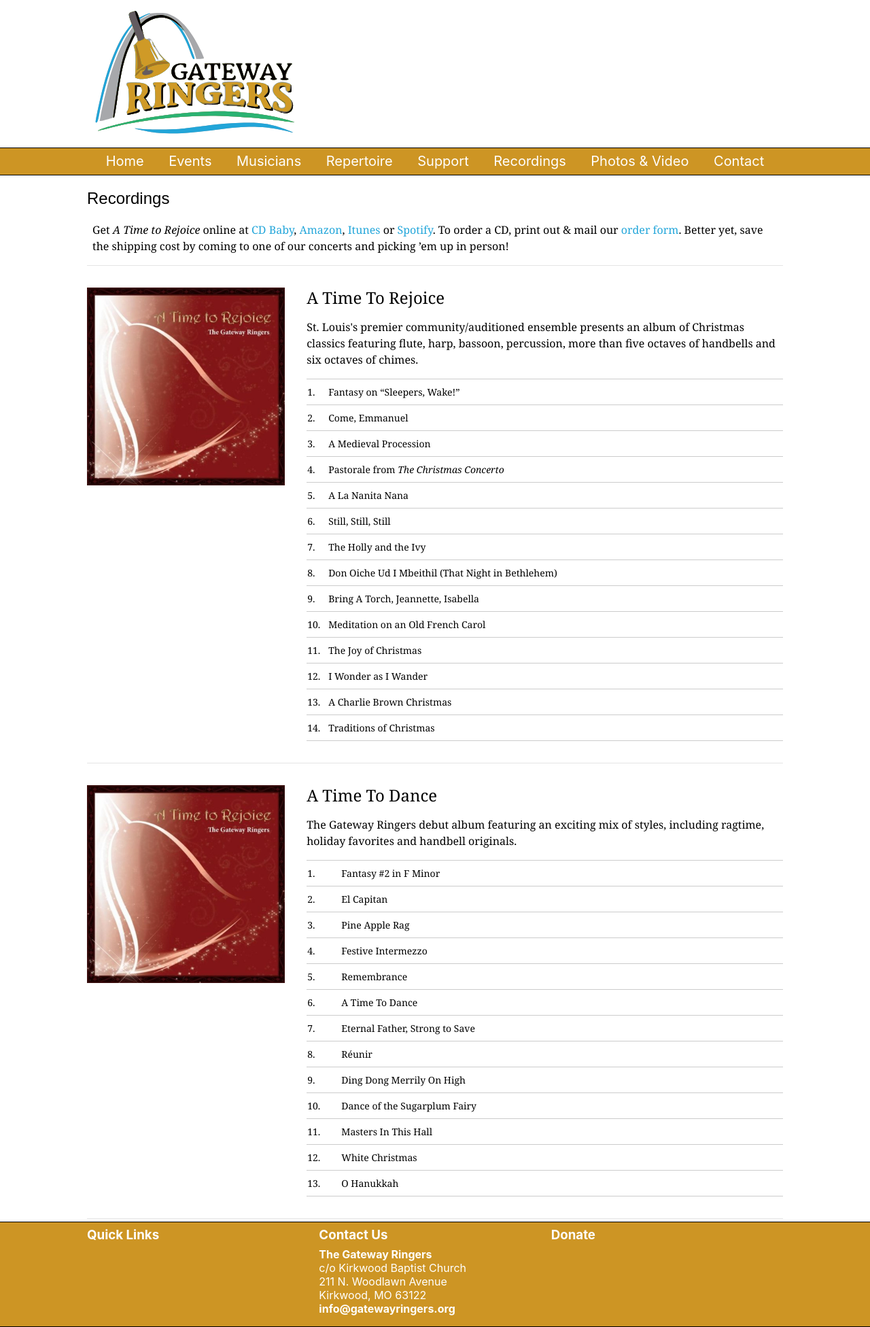
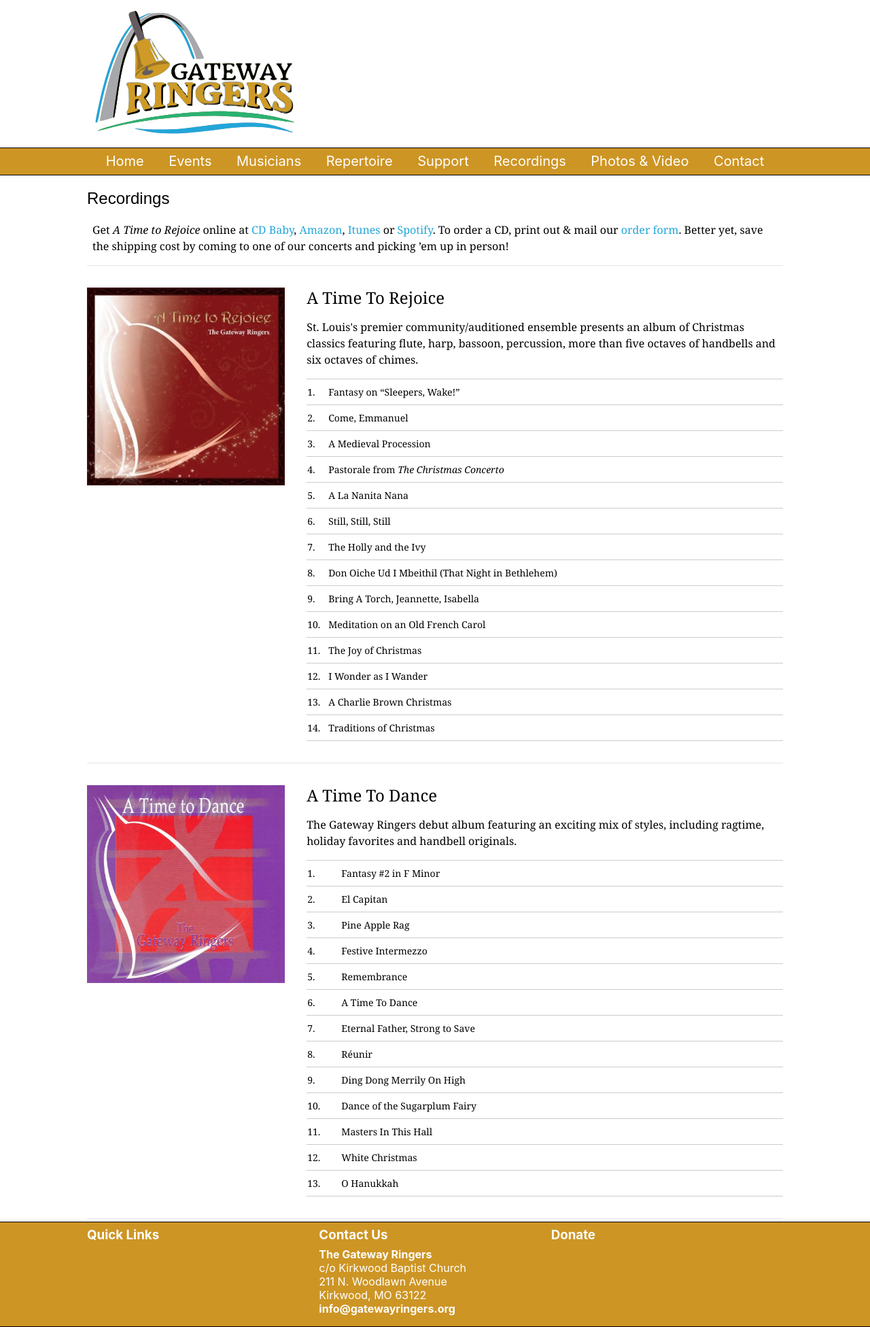
Before and after one commit to GatewayRingers/GatewayRingers.github.io, a Jekyll site: the page built from recordings.html, in a window 1280 px wide. Shown: the whole page at 68% size. Built offline with Jekyll 4.4.1, drawn with Linux system fonts in a browser that asks for light colours; nearby versions of some CDN libraries; library files that are not in the unit come from our copies.

Commit message:
Update recordings.html

```diff
--- a/recordings.html
+++ b/recordings.html
@@ -8,7 +8,7 @@
   <article class="bt bb b--black-10">
     <div class="pv4 ph3 ph0-l flex flex-column flex-row-ns">
       <div class="pr3-ns mb4 mb0-ns w-100 w-30-ns">
-        <img src="\images\rejoice_cover.jpg" class="db" alt="A Time To Rejoice album cover">
+        <img src="/images/rejoice_cover.jpg" class="db" alt="A Time To Rejoice album cover">
       </div>
       <div class="athelas w-100 w-70-ns pl3-ns">
         <h1 class="f3 fw1 mt0 lh-title">A Time To Rejoice</h1>
@@ -81,7 +81,7 @@
   <article class="bb b--black-10">
     <div class="pv4 ph3 ph0-l flex flex-column flex-row-ns">
       <div class="pr3-ns mb4 mb0-ns w-100 w-30-ns">
-        <img src="\images\rejoice_cover.jpg" class="db" alt="A Time To Dance album cover">
+        <img src="/images/time2dance.jpg" class="db" alt="A Time To Dance album cover">
       </div>
       <div class="athelas w-100 w-70-ns pl3-ns">
         <h1 class="f3 fw1 mt0 lh-title">A Time To Dance</h1>
```
